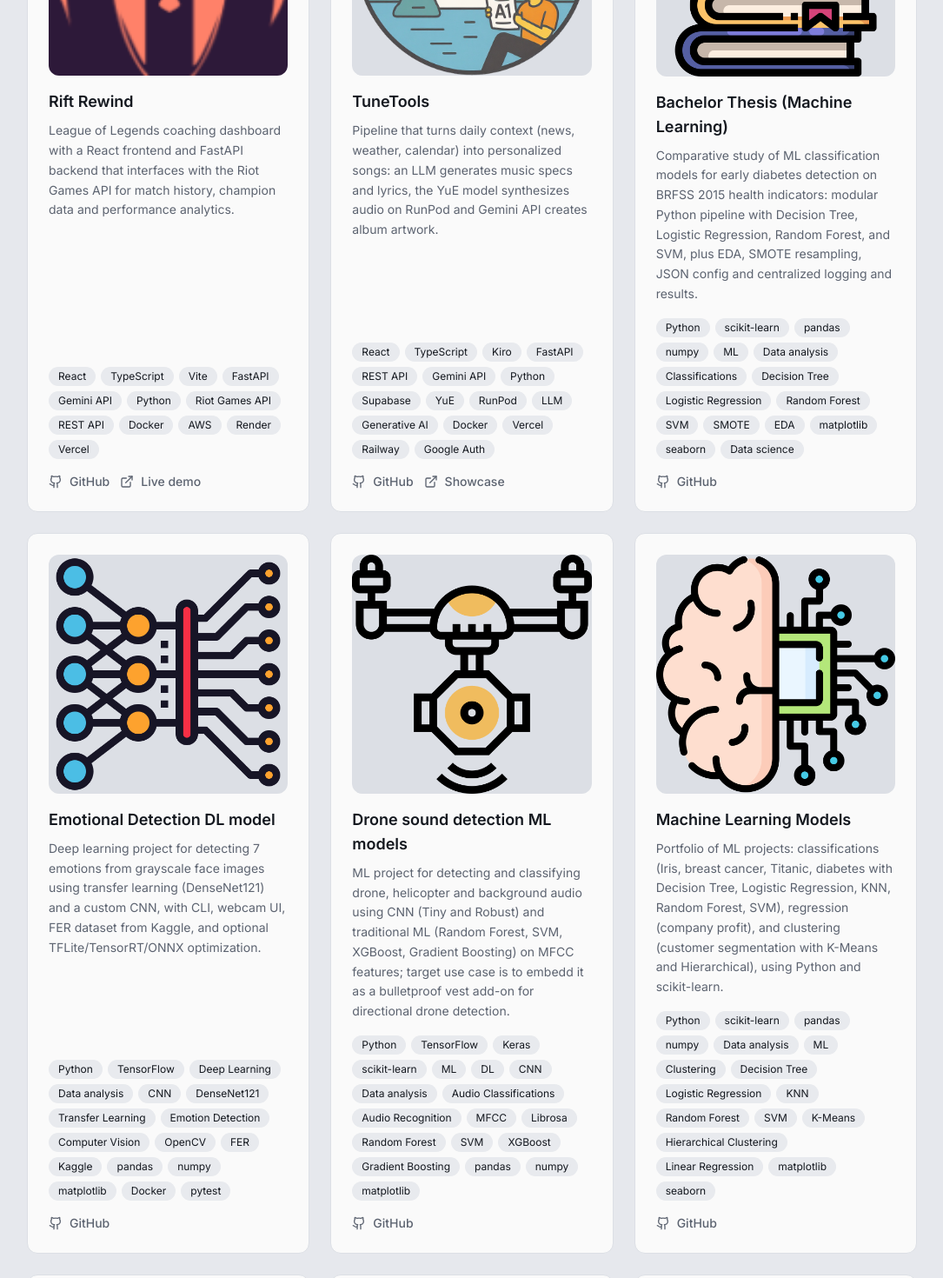
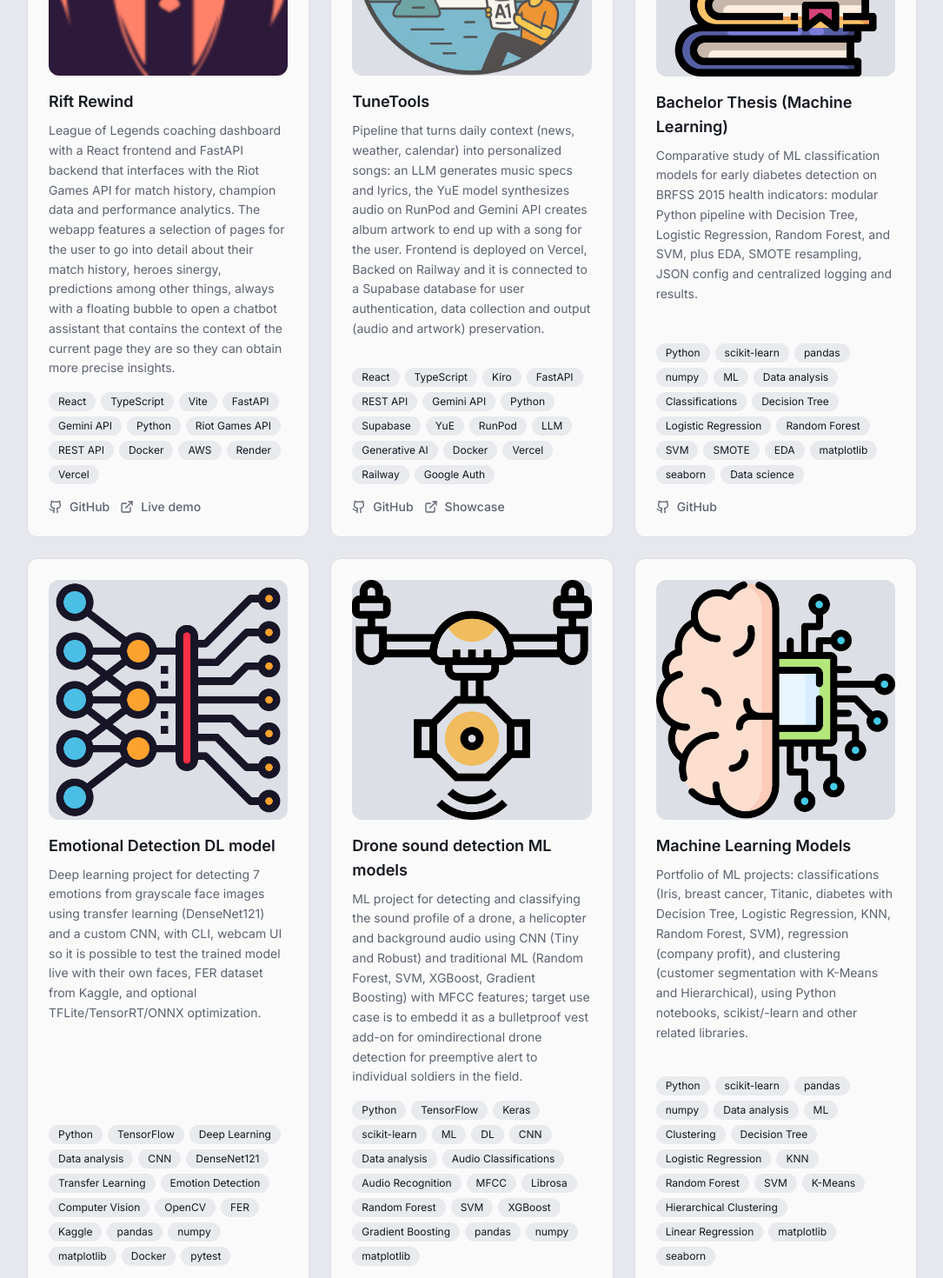
Before and after one commit to Rouxxel/per_web_venzer, a React (Vite) app in the folder frontend/: page / in a window 1280 px wide. Shown: the part 3960-5430 px from the top of the page at 87% size, without its empty margins (97-1182 px from the left). Built offline with nearby package versions, Linux system fonts and the light colour scheme; the HTML template or start-up script is replaced by a standard one.

Commit message:
Update some descriptions of projects

```diff
--- a/frontend/src/data/projects.ts
+++ b/frontend/src/data/projects.ts
@@ -70,7 +70,7 @@ export const projects: Project[] = [
     title: "Simple Chat",
     image: "/images/simple_chat/ic_launcher.png",
     description:
-      "AI-powered chat app with a Flutter mobile client and Python-based FastAPI backend deployed on Render, using Gemini 2.5 Flash API and Supabase for auth and persistent chat history.",
+      "AI-powered chatbot app built with a Flutter mobile client and Python-based FastAPI backend deployed on Render, using Gemini 2.5 Flash API and Supabase for user authentication, persistent chat history and user preferences and log in. The app is designed to be a way for users to converse with an AI chatbot with a personality of their choosing and maintain somewhat lasting conversation with it, although context and longterm memory remains a problem.",
     tags: [
       "Flutter",
       "Dart",
@@ -93,7 +93,7 @@ export const projects: Project[] = [
     title: "Rift Rewind",
     image: "/images/rift_rewind/logo_helmet.png",
     description:
-      "League of Legends coaching dashboard with a React frontend and FastAPI backend that interfaces with the Riot Games API for match history, champion data and performance analytics.",
+      "League of Legends coaching dashboard with a React frontend and FastAPI backend that interfaces with the Riot Games API for match history, champion data and performance analytics. The webapp features a selection of pages for the user to go into detail about their match history, heroes sinergy, predictions among other things, always with a floating bubble to open a chatbot assistant that contains the context of the current page they are so they can obtain more precise insights.",
     tags: [
       "React",
       "TypeScript",
@@ -117,7 +117,7 @@ export const projects: Project[] = [
     title: "TuneTools",
     image: "/images/tune_tools/logo-disk.png",
     description:
-      "Pipeline that turns daily context (news, weather, calendar) into personalized songs: an LLM generates music specs and lyrics, the YuE model synthesizes audio on RunPod and Gemini API creates album artwork.",
+      "Pipeline that turns daily context (news, weather, calendar) into personalized songs: an LLM generates music specs and lyrics, the YuE model synthesizes audio on RunPod and Gemini API creates album artwork to end up with a song for the user. Frontend is deployed on Vercel, Backed on Railway and it is connected to a Supabase database for user authentication, data collection and output (audio and artwork) preservation.",
     tags: [
       "React",
       "TypeScript",
@@ -170,7 +170,7 @@ export const projects: Project[] = [
     title: "Emotional Detection DL model",
     image: "/images/deep_learning/deep_learning.png",
     description:
-      "Deep learning project for detecting 7 emotions from grayscale face images using transfer learning (DenseNet121) and a custom CNN, with CLI, webcam UI, FER dataset from Kaggle, and optional TFLite/TensorRT/ONNX optimization.",
+      "Deep learning project for detecting 7 emotions from grayscale face images using transfer learning (DenseNet121) and a custom CNN, with CLI, webcam UI so it is possible to test the trained model live with their own faces, FER dataset from Kaggle, and optional TFLite/TensorRT/ONNX optimization.",
     tags: [
       "Python",
       "TensorFlow",
@@ -197,7 +197,7 @@ export const projects: Project[] = [
     title: "Drone sound detection ML models",
     image: "/images/drone_detection/drone.png",
     description:
-      "ML project for detecting and classifying drone, helicopter and background audio using CNN (Tiny and Robust) and traditional ML (Random Forest, SVM, XGBoost, Gradient Boosting) on MFCC features; target use case is to embedd it as a bulletproof vest add-on for directional drone detection.",
+      "ML project for detecting and classifying the sound profile of a drone, a helicopter and background audio using CNN (Tiny and Robust) and traditional ML (Random Forest, SVM, XGBoost, Gradient Boosting) with MFCC features; target use case is to embedd it as a bulletproof vest add-on for omindirectional drone detection for preemptive alert to individual soldiers in the field.",
     tags: [
       "Python",
       "TensorFlow",
@@ -226,7 +226,7 @@ export const projects: Project[] = [
     title: "Machine Learning Models",
     image: "/images/ml_various/ml_various.png",
     description:
-      "Portfolio of ML projects: classifications (Iris, breast cancer, Titanic, diabetes with Decision Tree, Logistic Regression, KNN, Random Forest, SVM), regression (company profit), and clustering (customer segmentation with K-Means and Hierarchical), using Python and scikit-learn.",
+      "Portfolio of ML projects: classifications (Iris, breast cancer, Titanic, diabetes with Decision Tree, Logistic Regression, KNN, Random Forest, SVM), regression (company profit), and clustering (customer segmentation with K-Means and Hierarchical), using Python notebooks, scikist/-learn and other related libraries.",
     tags: [
       "Python",
       "scikit-learn",
@@ -277,7 +277,7 @@ export const projects: Project[] = [
     title: "Nothingness 2D arcade game",
     image: "/images/nothingness/deepspace.png",
     description:
-      "Unity 2D space shooter with 8-directional movement, dynamic difficulty scaling, and buff/debuff system. Features two enemy types, asteroids, comets, power-ups (shield, speed boost/reduction), persistent high score tracking with JSON serialization, and comprehensive audio system.",
+      "Unity/C# 2D space shooter with 8-directional movement, dynamic difficulty scaling and a buff/debuff system. Features two enemy types (asteroids, comet), several power-ups (shield, speed boost/reduction), persistent high score tracking with JSON serialization, and comprehensive audio system with custom sprites made from scratch.",
     tags: [
       "Unity",
       "C#",
```
